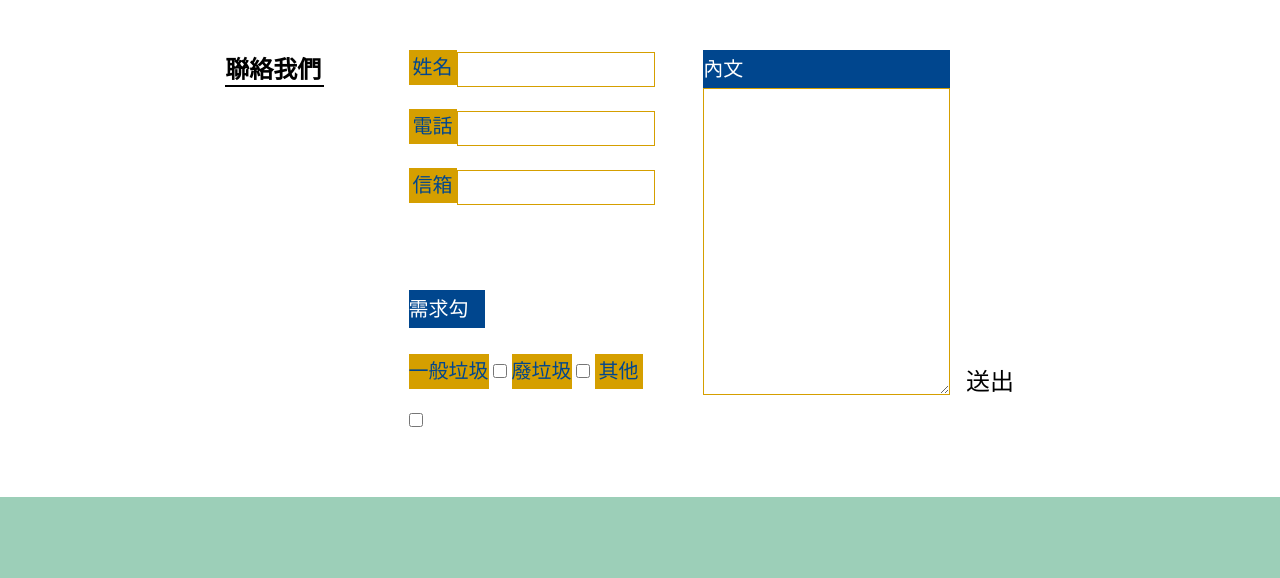
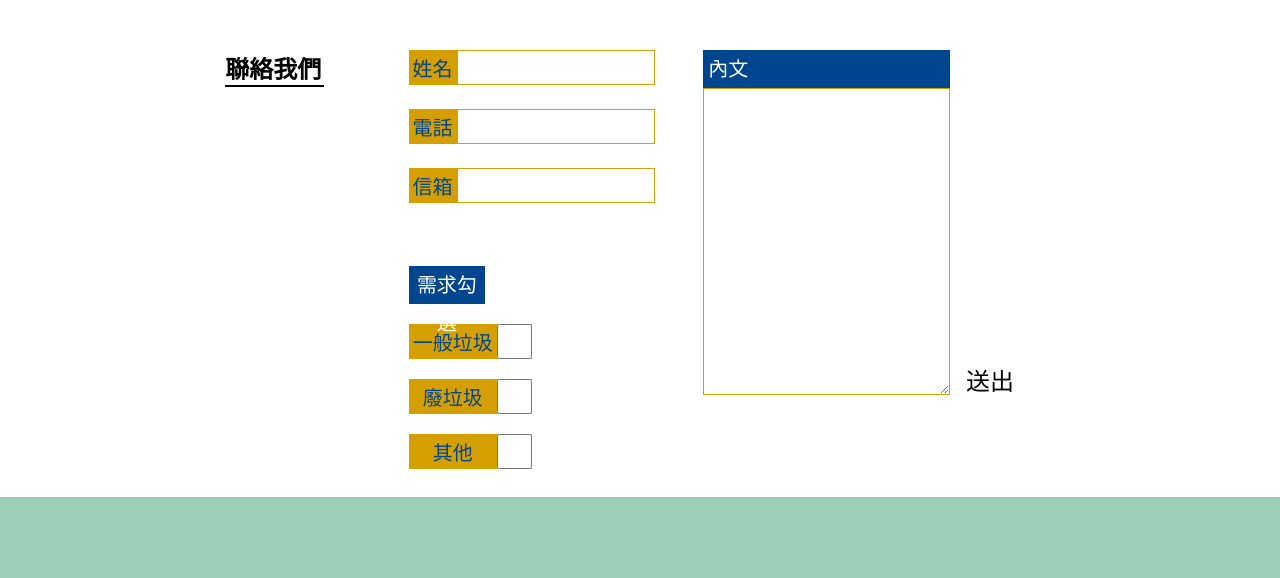
Before and after one commit to Tyyy2/LongFull_Frontend, a plain HTML site: page contactUs.html in a window 1280 px wide. Shown: the part 167-745 px from the top of the page. Drawn offline with Linux system fonts and the light colour scheme; grey boxes are pictures that could not be loaded.

Commit message:
版型製作階段完成

```diff
--- a/contactUs.html
+++ b/contactUs.html
@@ -67,16 +67,13 @@
         <form action="" get="post">
             <h2>聯絡我們</h2>
             <div class="contact-input-info">
-                <label for="name">姓名</label><input id="name" type="text" name="name">
-                <label for="phone">電話</label><input id="phone" type="text" name="phone">
-                <label for="email">信箱</label><input id="email" type="text" name="email">
+                <label for="name">姓名<input id="name" type="text" name="name"></label>
+                <label for="phone">電話<input id="phone" type="text" name="phone"></label>
+                <label for="email">信箱<input id="email" type="text" name="email"></label>
                 <p>需求勾選</p>
-                <label for="common">一般垃圾</label>
-                <input id="common" name="trash" type="checkbox">
-                <label for="uncommon">廢垃圾</label>
-                <input id="uncommon" name="trash" type="checkbox">
-                <label for="other">其他</label>
-                <input id="other" name="other" type="checkbox">
+                <label for="common"><span>一般垃圾</span><input id="common" name="trash" type="checkbox"></label>
+                <label for="uncommon"><span>廢垃圾</span><input id="uncommon" name="trash" type="checkbox"></label>
+                <label for="notcommon"><span>其他</span><input id="notcommon" name="notcommon" type="checkbox"></label>
             </div>
             <div class="contact-input-context">
                 <label for="context">內文</label>
--- a/scss/contactUs.scss
+++ b/scss/contactUs.scss
@@ -90,17 +90,20 @@ main {
         .contact-input-info {
             width: 19.27vw;
             margin-left: 6.61vw;
+            & :nth-child(5){
+            }
 
             label[for*='e'] {
-                width: 3.75vw;
+                display: flex;
+                align-items: center;
+                justify-content: space-between;
+                width: 100%;
                 height: 35px;
-                display: inline-block;
-                text-align: center;
-                line-height: 35px;
                 background-color: $brown;
                 color: $blue;
                 font-size: 20px;
                 margin-bottom: 24px;
+                text-indent: calc(1.875vw - 20px);
             }
 
             input[type='text'] {
@@ -117,49 +120,59 @@ main {
                 width: 5.99vw;
                 font-size: 20px;
                 line-height: 38px;
+                text-align: center;
             }
+
             label[for*='common'] {
                 height: 35px;
-                display: inline-block;
-                text-align: center;
-                line-height: 35px;
+                display: flex;
+                align-items: center;
+                width: 50%;
+                justify-content: space-between;
                 background-color: $brown;
                 color: $blue;
                 font-size: 20px;
-                margin-top: 26px;
-            }
-            input[type="checkbox"]{
-                display: inline-block;
-                height: 1.1vw;
-                width: 1.1vw;
-                border: $brown 1px solid ;
+                margin-top: 20px;
+                span{
+                    flex:1;
+                    text-align: center;
+                }
+
+                input[type="checkbox"] {
+                    height: 35px;
+                    width: 35px;
+                }
             }
         }
-        .contact-input-context{
+
+        .contact-input-context {
             display: flex;
             flex-direction: column;
             margin-left: 3.75vw;
             width: 19.27vw;
             height: 345px;
-            label{
+
+            label {
                 height: 38px;
                 background-color: $blue;
                 font-size: 20px;
                 color: white;
                 line-height: 38px;
+                text-indent:5px;
             }
-            textarea{
+
+            textarea {
                 height: calc(100% - 38px);
                 border: $brown 1px solid;
             }
         }
 
-        &>input{
+        &>input {
             position: absolute;
             font-size: 24px;
             left: 75.47vw;
             top: 564px;
-            transform: translate(0,-100%);
+            transform: translate(0, -100%);
             background-color: unset;
             border: none;
             cursor: pointer;
```
Also changed, not shown: css/contactUs.css, 1 other file.
